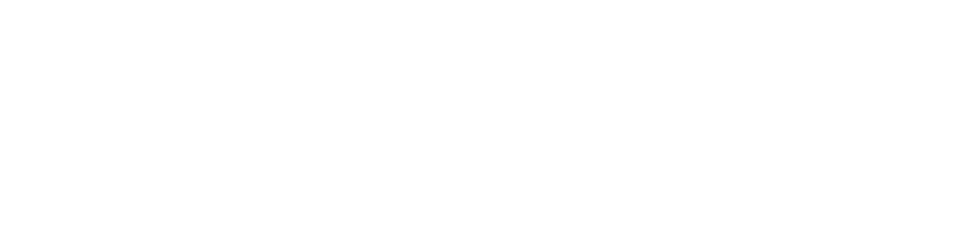
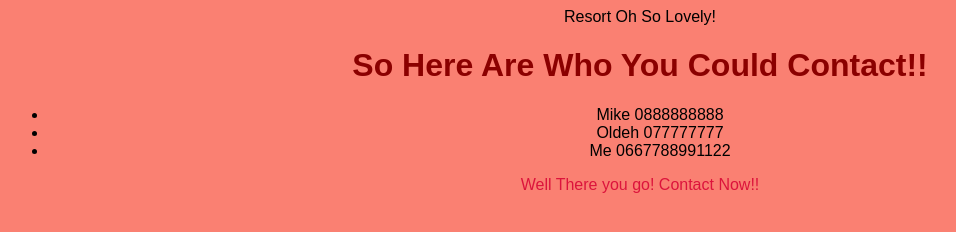
Before and after one commit to Kayleights/Investor-Page, a plain HTML site: page contactinfo.html in a window 1280 px wide. Shown: the whole page, without its empty margins (0-956 px from the left). Drawn offline with Linux system fonts and the light colour scheme.

Commit message:
add contact info page

```diff
--- a/contactinfo.html
+++ b/contactinfo.html
@@ -0,0 +1,16 @@
+<!DOCTYPE html>
+<html>
+  <head>
+    <link href="css/styles.css" rel="stylesheet" tyep="text/css"
+    <title>Resort Oh So Lovely!</title>
+  </head>
+  <body>
+    <h1>So Here Are Who You Could Contact!!</h1>
+      <ul>
+        <li>Mike 0888888888
+        <li>Oldeh 077777777
+        <li>Me 0667788991122
+      </ul>
+    <p>Well There you go! Contact Now!!</p>
+  </body>
+</html>
```
Also changed, not shown: accomodation.html (+1 -1 lines).
